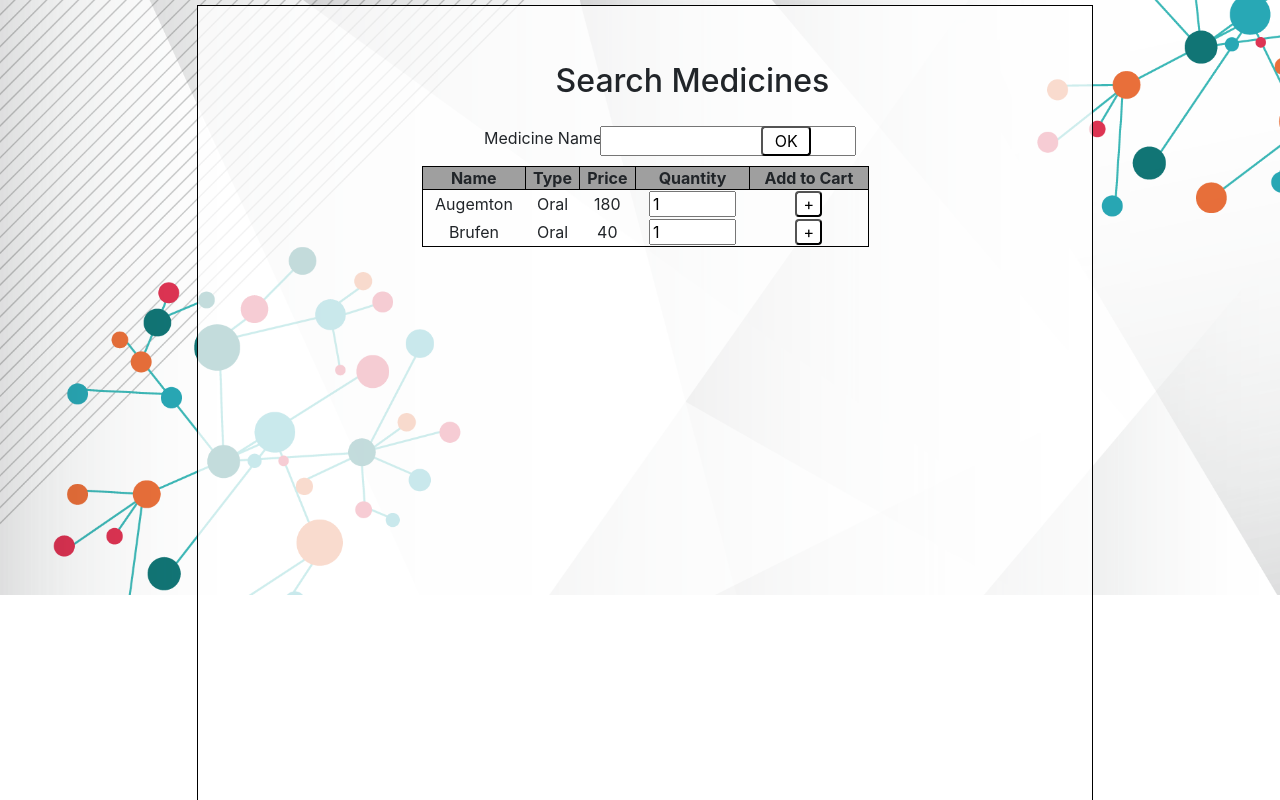
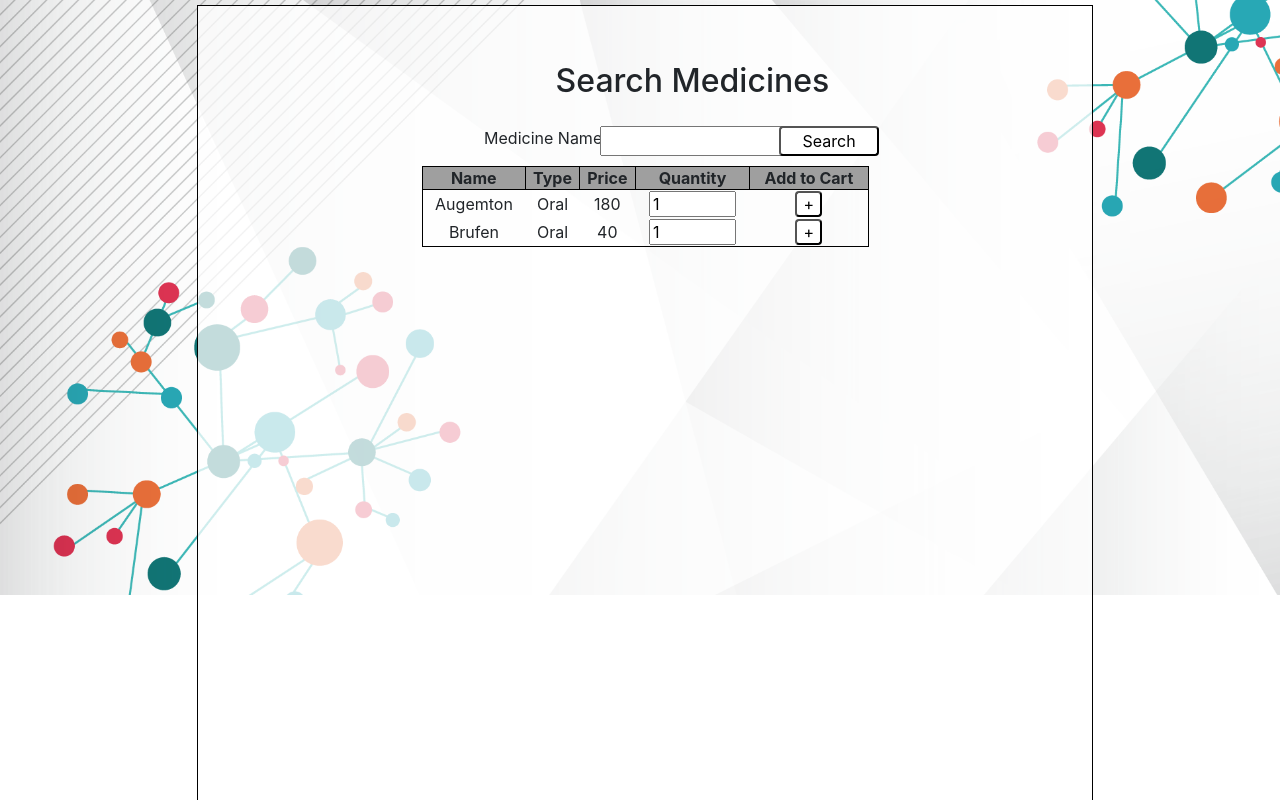
Before and after one commit to BilawalAhmed0900/PharmacyManagement, a Django app: template templates/home.html in a window 1280 px wide. Run offline with Django 3.2, Linux system fonts and the light colour scheme; the template is opened without the code that fills it: values that come from a table or form of the project are taken from there, others are empty; data comes from the database, SQL or seed files in the repository; both versions use the stored data as it was after the commit; some libraries are stand-ins or nearby versions.

Commit message:
Visual Improvement

```diff
--- a/templates/base.html
+++ b/templates/base.html
@@ -33,6 +33,6 @@ div.box
 </td>
 
 {% if user.is_authenticated %}
-<a href="/logout/" style="float: right; margin-right: 1%; margin-top: 1%; background: white; border-radius: 4px;
-           border: 1px solid black; width: 60px; text-align: center; color: black">Logout</a>
+<a href="/logout/" style="float: right; margin-right: 1%; margin-top: 1%; background: gray; border-radius: 4px;
+           border: 1.5px solid black; width: 120px; height: 30px; text-align: center; color: white">Logout</a>
 {% endif %}
--- a/templates/home.html
+++ b/templates/home.html
@@ -44,8 +44,8 @@ tr: hover
 <form action="/home/" method="post">
     {% csrf_token %}
     <label for="medicine_name" style="position:absolute;top: 15%; left: 32%;">Medicine Name: </label>
-    <input type="text"     id="medicine_name" name="medicine_name" value="" style="position:absolute;top: 15%; left: 45%;">
-    <input class="button" type="submit" value="OK" style="position:absolute;top: 15%; left: 63%; width: 50px;">
+    <input type="text"     id="medicine_name" name="medicine_name" value="" style="position:absolute;top: 15%; left: 45%; width: 200px">
+    <input class="button" type="submit" value="Search" style="position:absolute;top: 15%; left: 65%; width: 100px;">
 </form>
 
 {% if data %}
@@ -106,13 +106,11 @@ function send_data(name, price, numbers)
         }
 
     }
-
     else
     {
         cart = [currentItem];
     }
 
-    console.log(cart);
     session.setItem(cart_id, JSON.stringify(cart));
 }
 </script>
```
Also changed, not shown: db.sqlite3.
